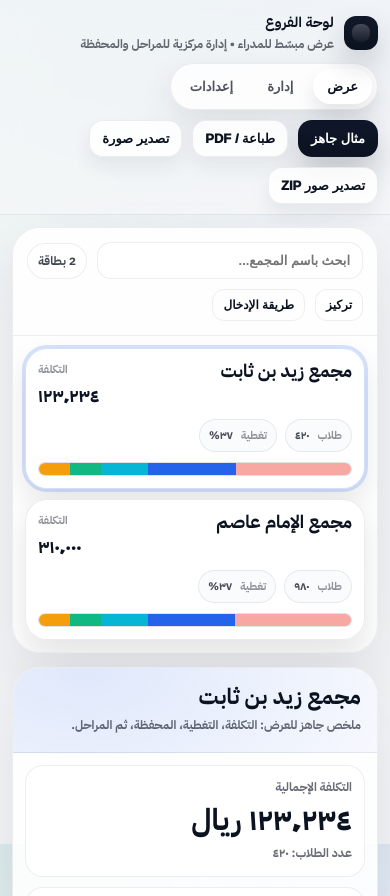
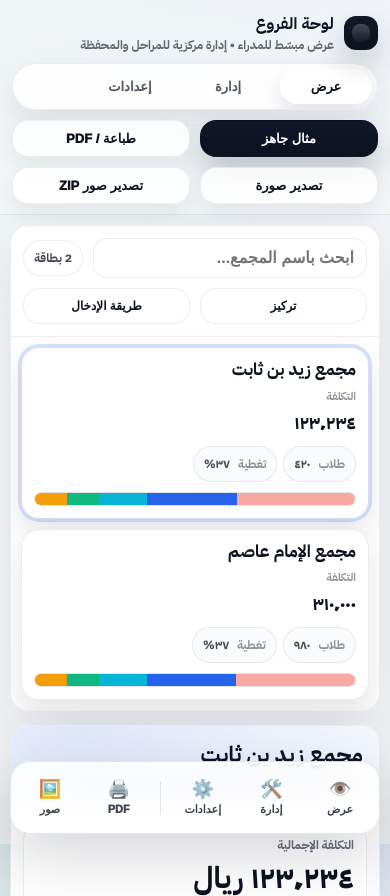
Before and after one commit to 9ini12-ctrl/compound-board, a website: page index.html in a window 390 px wide. Shown: the top 896 px of the page. Drawn offline with nearby package versions, Linux system fonts and the light colour scheme.

Commit message:
Add files via upload

```diff
--- a/index.html
+++ b/index.html
@@ -489,7 +489,96 @@
       .card{box-shadow:none}
       .inspector{position:static}
     }
-  </style>
+
+
+    /* Mobile polish (phone-first). Keeps all features; only adjusts layout/typography for small screens. */
+    @media (max-width: 640px){
+      .wrap{padding: 10px 10px 90px;} /* extra bottom space for mobile nav */
+      .top{position:sticky; top:0; z-index:60; backdrop-filter: blur(14px); -webkit-backdrop-filter: blur(14px);}
+      .topInner{flex-direction:column; align-items:stretch; gap:10px;}
+      .brand{gap:10px}
+      .brand h1{font-size:16px}
+      .brand p{font-size:12px; line-height:1.25}
+      .seg{width:100%; overflow:auto; -webkit-overflow-scrolling:touch; justify-content:flex-start}
+      .seg button{flex:0 0 auto; min-width: 92px; padding:10px 12px; font-size:13px}
+      .actions{width:100%; flex-wrap:wrap}
+      .actions .btn{flex: 1 1 calc(50% - 8px); justify-content:center; padding:10px 12px; border-radius: 16px}
+      .actions .btn.small{flex: 1 1 calc(50% - 8px)}
+      .panel{border-radius: 18px}
+      .panelHead{padding: 12px; gap:10px}
+      .searchRow{min-width:100%}
+      .search{font-size:16px} /* prevent iOS zoom */
+      .chip{padding:8px 10px; font-size:12px}
+
+      /* Cards */
+      .list{padding: 10px; gap: 10px}
+      .card{border-radius: 18px; padding: 12px}
+      .cardTop{flex-direction:column; align-items:stretch; gap:8px}
+      .name{font-size:17px}
+      .kpi{min-width:0; text-align:right}
+      .kpi .v{font-size:15px}
+      .kpi .v strong{font-size:18px}
+      .meta{gap:6px}
+      .pill{font-size:12px; padding:8px 10px}
+
+      /* Progress + stages */
+      .progressRow{gap:10px}
+      .progressBar{height: 12px}
+      .stageStrip{gap:8px; flex-wrap:wrap}
+      .stagePill{flex: 1 1 calc(50% - 8px); min-width: 0}
+      .stagePill .t{font-size:12px}
+      .stagePill .v{font-size:14px}
+
+      /* Manage / settings forms */
+      .form{grid-template-columns: 1fr !important}
+      .field{grid-column:1/-1 !important}
+      input, select, textarea{font-size:16px} /* tap-friendly, no zoom */
+      .tableWrap{border-radius: 16px}
+      table{min-width: 860px} /* still scrollable; slightly lighter */
+
+      /* Reduce motion on phones for comfort */
+      .card:hover{transform:none}
+    }
+
+    /* Mobile bottom nav */
+    .mNav{display:none}
+    @media (max-width: 640px){
+      .mNav{
+        position: fixed;
+        left: 10px;
+        right: 10px;
+        bottom: 10px;
+        z-index: 80;
+        display:flex;
+        gap: 10px;
+        align-items:center;
+        justify-content:space-between;
+        padding: 10px 12px;
+        border-radius: 20px;
+        background: rgba(255,255,255,.86);
+        border: 1px solid rgba(11,18,32,.10);
+        box-shadow: 0 20px 60px rgba(16,24,40,.18);
+        backdrop-filter: blur(14px);
+        -webkit-backdrop-filter: blur(14px);
+      }
+      .mNavBtn{
+        appearance:none; border:0; background:transparent;
+        display:flex; flex-direction:column; align-items:center; justify-content:center;
+        gap:6px;
+        min-width: 54px;
+        padding: 8px 6px;
+        border-radius: 16px;
+        color: rgba(11,18,32,.80);
+        font-weight:1000;
+        cursor:pointer;
+        transition: .12s ease;
+      }
+      .mNavBtn:active{transform: scale(.98)}
+      .mI{font-size:18px; line-height:1}
+      .mT{font-size:11px; line-height:1}
+      .mSep{width:1px; height:34px; background: rgba(11,18,32,.10); border-radius: 999px}
+    }
+</style>
 </head>
 <body>
   <header class="top">
@@ -516,6 +605,27 @@
       </div>
     </div>
   </header>
+
+  <!-- Mobile bottom navigation (keeps all existing controls; adds easier access on phones) -->
+  <nav class="mNav no-print" aria-label="تنقل الهاتف">
+    <button class="mNavBtn" data-target="tabView" aria-label="عرض">
+      <span class="mI">👁️</span><span class="mT">عرض</span>
+    </button>
+    <button class="mNavBtn" data-target="tabManage" aria-label="إدارة">
+      <span class="mI">🛠️</span><span class="mT">إدارة</span>
+    </button>
+    <button class="mNavBtn" data-target="tabSettings" aria-label="إعدادات">
+      <span class="mI">⚙️</span><span class="mT">إعدادات</span>
+    </button>
+    <span class="mSep" aria-hidden="true"></span>
+    <button class="mNavBtn" data-action="print" aria-label="طباعة / PDF">
+      <span class="mI">🖨️</span><span class="mT">PDF</span>
+    </button>
+    <button class="mNavBtn" data-action="images" aria-label="تصدير صور">
+      <span class="mI">🖼️</span><span class="mT">صور</span>
+    </button>
+  </nav>
+
 
   <main class="wrap">
     <section class="layout">
@@ -1791,6 +1901,29 @@
     }
 
 
+
+    // ===== Mobile nav wiring (no feature changes) =====
+    (function(){
+      const nav = document.querySelector(".mNav");
+      if(!nav) return;
+      nav.addEventListener("click", (e)=>{
+        const btn = e.target.closest(".mNavBtn");
+        if(!btn) return;
+        const tgt = btn.getAttribute("data-target");
+        const act = btn.getAttribute("data-action");
+        if(tgt){
+          const el = document.getElementById(tgt);
+          if(el) el.click();
+        }else if(act==="print"){
+          document.getElementById("btnPrint")?.click();
+        }else if(act==="images"){
+          // Prefer ZIP export of images when available; fallback to single images export
+          document.getElementById("btnExportZip")?.click() || document.getElementById("btnExportImages")?.click();
+        }
+      });
+    })();
+
+
     // ===== Init =====
     (function init(){
       const ok=load();
```
Also changed, not shown: README_AR.txt.
